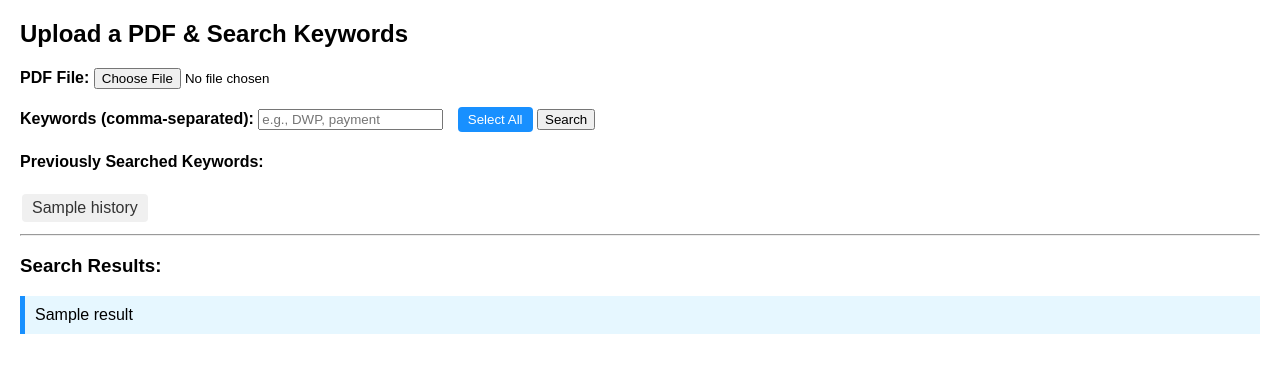
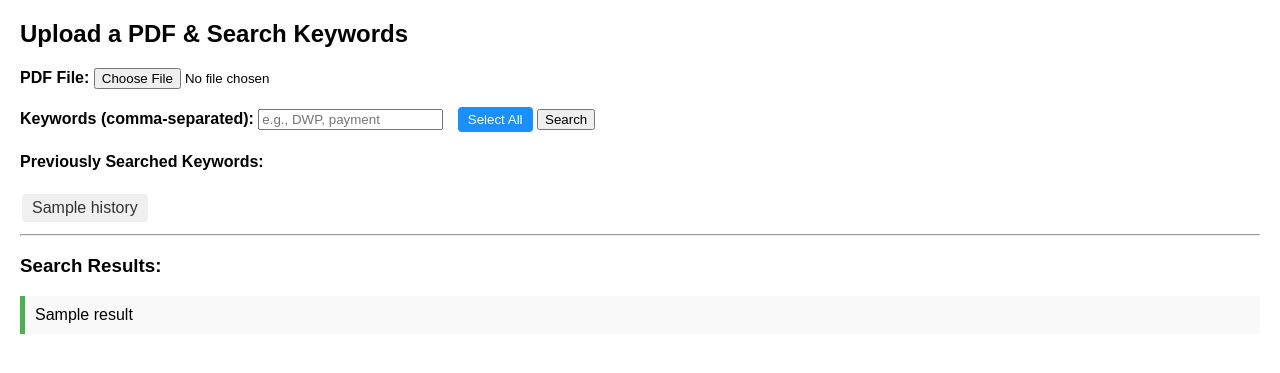
Before and after one commit to Aaronicc/pdf-keyword-search, a Flask app: template templates/index.html in a window 1280 px wide. Shown: the top 373 px of the page. Run offline with Flask 3, Linux system fonts and the light colour scheme; the template is opened without the code that fills it: most values are stand-ins (such as "Sample title", 1, 10 or a date in 2020).

Commit message:
Update index.html

```diff
--- a/templates/index.html
+++ b/templates/index.html
@@ -15,10 +15,14 @@
             color: #333;
         }
         .result {
-            margin-bottom: 10px;
-            background: #e6f7ff;
+            margin-bottom: 15px;
             padding: 10px;
-            border-left: 5px solid #1890ff;
+            background: #f9f9f9;
+            border-left: 5px solid #4CAF50;
+        }
+        mark {
+            background-color: yellow;
+            font-weight: bold;
         }
         .select-btn {
             margin-left: 10px;
@@ -60,7 +64,7 @@
     {% if results %}
         <h3>Search Results:</h3>
         {% for result in results %}
-            <div class="result">{{ result }}</div>
+            <div class="result">{{ result|safe }}</div>
         {% endfor %}
     {% elif keywords %}
         <p>No matches found for: <strong>{{ keywords|join(', ') }}</strong></p>
```
